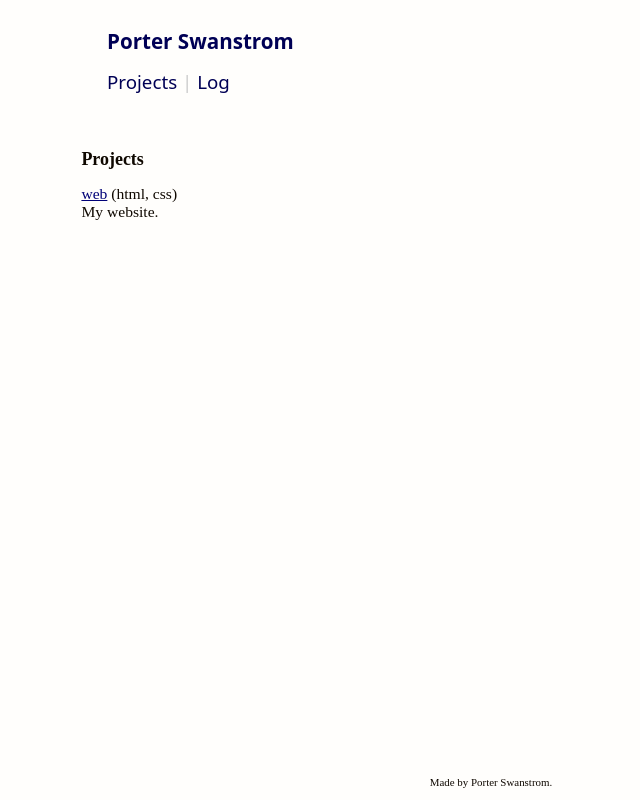
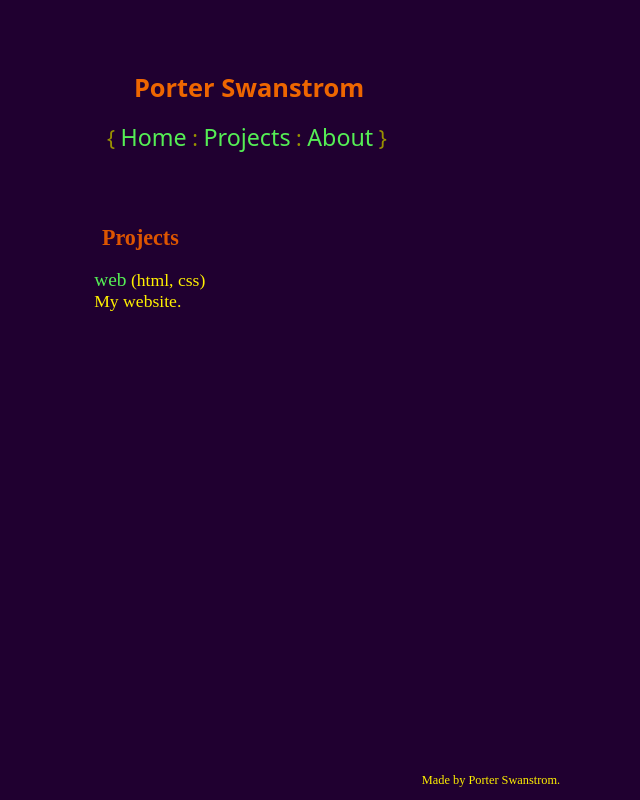
Before and after one commit to porterswanstrom/www, a plain HTML site: page projects.html in a window 1280 px wide. Shown: the whole page, without its empty margins (149-789 px from the left). Drawn offline with Linux system fonts and the light colour scheme.

Commit message:
dark mode, colors, and tons of css updates

```diff
--- a/css/main.css
+++ b/css/main.css
@@ -1,27 +1,40 @@
 @charset "utf-8";
 
 html, body{
-	font:400 11.7pt serif;
-	background-color: #FFFEFC;
-	color: #0F0800;
+	font:400 105% serif;
+	background-color: #200030;
+	color: #FFF000;
 	margin:0;
 	height:100%;
 	/*min-height:100%;*/
 	/*position:relative*/
 }
 
-h1{font-size:110%}
-h2{font-size:115%}
-h3{font-size:100%}
+h1{
+	font-size:120%;
+	color:#EE6600;
+	padding-left:3.5%
+}
+h2{
+	font-size:125%;
+	color:#DD5500;
+	padding-left:1.2%
+}
+h3{
+	font-size:110%;
+	color:#CC88CC;
+	padding-left:.3%
+}
 
-p{width:80ch}
+a{
+	font-size:110%;
+	color:#55EE55;
+	text-decoration:none
+}
 
-a{color: #000077}
+a:hover{color:#FFFFFF}
 
-img{
-	margin-left:4%;
-	/*box-shadow:3px 3px 8px 4px lightgrey*/
-}
+img{margin-left:4%;}
 
 .main{
 	min-height:100%;
@@ -30,16 +43,11 @@ img{
 
 .head{
 	font:400 1.2em sans;
-	color:#CCCCCC;
-	padding:10pt 20%
+	color:#999000;
+	padding:40pt 20%
 }
-.head a{
-	color:#000055;
-	text-decoration:none
-}
-.head a:hover{background-color:#EFEFEF}
 
-.body{padding: 20pt 18% 60pt 18%}
+.body{padding: 0pt 30% 60pt 19%}
 
 .foot{
 	font-size: 0.7em;
--- a/projects.html
+++ b/projects.html
@@ -1,16 +1,17 @@
-<!DOCTYPE html><html><head>
+<!DOCTYPE html><html lang="en"><head>
 <meta http-equiv="Content-Type" content="text/html;charset=utf-8" />
 <link rel="stylesheet" type="text/css" media="screen" href="css/main.css" />
 <title>Porter Swanstrom</title></head><body><div class="main"><div class="head">
 
-<h1><a href="index.html">Porter Swanstrom</a></h1>
-<a href="projects.html">Projects</a> |
-<a href="log.html">Log</a>
-
+<h1>Porter Swanstrom</h1>{
+<a href="index.html">Home</a> :
+<a href="projects.html">Projects</a> :
+<a href="about.html">About</a>
+}
 </div><div class="body">
 
 <h2>Projects</h2>
-<a href="web.html">web</a> (html, css)<br />
+<a href="about.html">web</a> (html, css)<br />
 My website.
 
 </div><div class="foot">
```
Also changed, not shown: about.html (renamed from log.html, +13 -5 lines), index.html (+7 -6 lines), web.html (deleted, +0 -22 lines).
